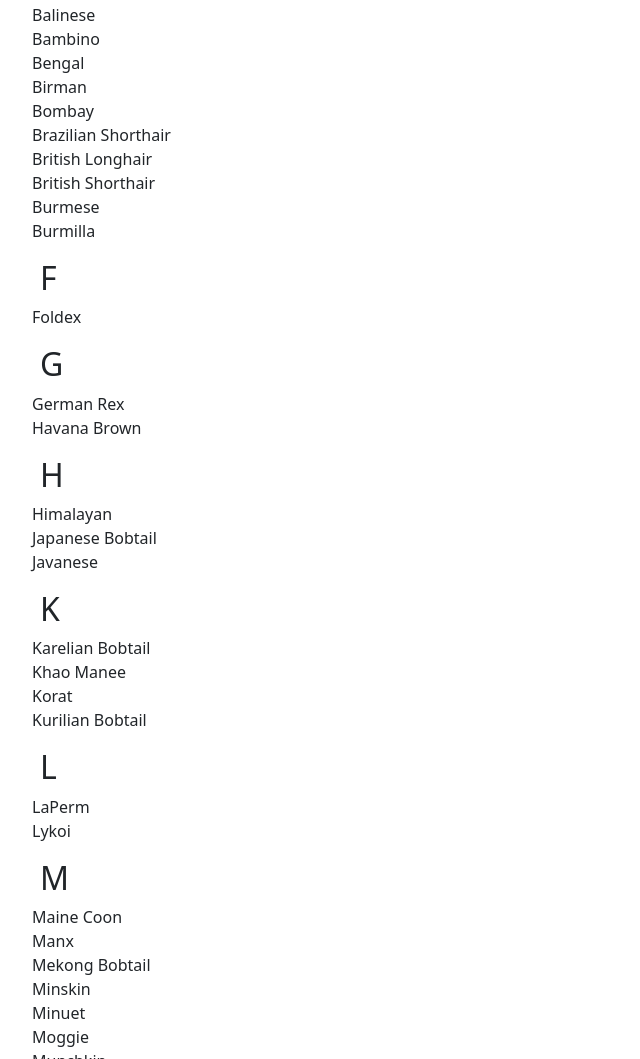
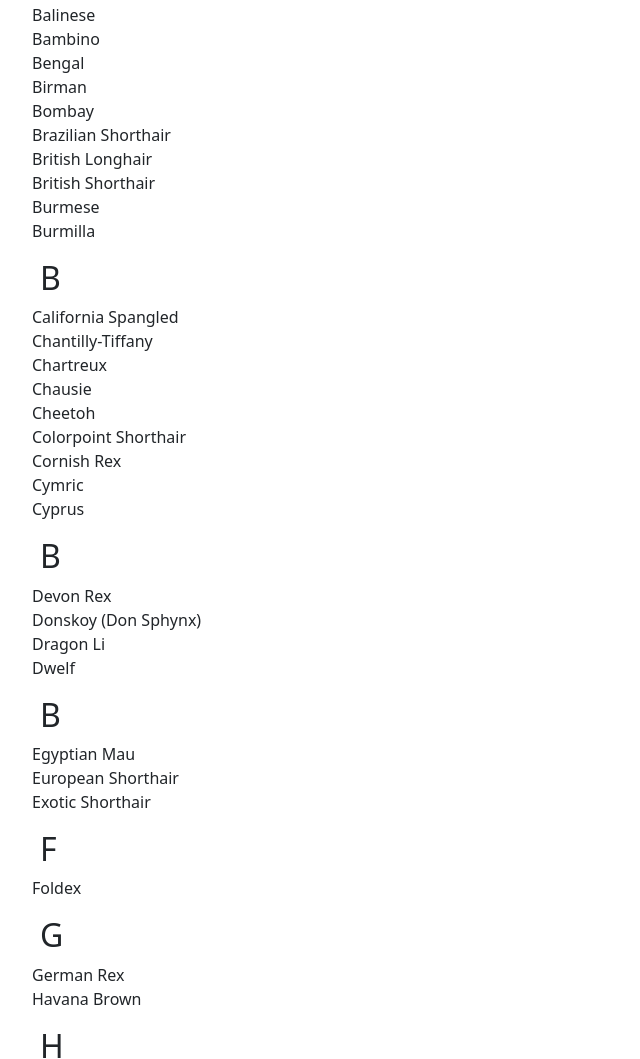
Before and after one commit to 2526-2ihif-wmc/wintertermprojectwebsite-shakyamish, a plain HTML site: page index.html in a window 1280 px wide. Shown: the part 644-1703 px from the top of the page, without its empty margins (0-640 px from the left). Drawn offline with nearby package versions, Linux system fonts and the light colour scheme.

Commit message:
filter add

```diff
--- a/index.html
+++ b/index.html
@@ -125,18 +125,44 @@
             <li>Burmilla</li>
         </ul>
 
+        <h2 id="C">B</h2>
+        <ul>
+            <li>California Spangled</li>
+            <li>Chantilly-Tiffany</li>
+            <li>Chartreux</li>
+            <li>Chausie</li>
+            <li>Cheetoh</li>
+            <li>Colorpoint Shorthair</li>
+            <li>Cornish Rex</li>
+            <li>Cymric</li>
+            <li>Cyprus</li>
+        </ul>
+
+        <h2 id="D">B</h2>
+        <ul>
+            <li>Devon Rex</li>
+            <li>Donskoy (Don Sphynx)</li>
+            <li>Dragon Li</li>
+            <li>Dwelf</li>
+        </ul>
+
+        <h2 id="E">B</h2>
+        <ul>
+            <li>Egyptian Mau</li>
+            <li>European Shorthair</li>
+            <li>Exotic Shorthair</li>
+        </ul>
+
         <h2 id="F">F</h2>
         <ul>
             <li>Foldex</li>
         </ul>
-
 
         <h2 id="G">G</h2>
         <ul>
             <li>German Rex</li>
             <li>Havana Brown</li>
         </ul>
-
 
         <h2 id="H">H</h2>
         <ul>
@@ -159,7 +185,6 @@
             <li>Lykoi</li>
         </ul>
 
-
         <h2 id="M">M</h2>
         <ul>
             <li>Maine Coon</li>
@@ -177,7 +202,6 @@
             <li>Norwegian Forest Cat</li>
         </ul>
 
-
         <h2 id="O">O</h2>
         <ul>
             <li>Ocicat</li>
@@ -186,7 +210,6 @@
             <li>Oriental Longhair</li>
             <li>Oriental Shorthair</li>
         </ul>
-
 
         <h2 id="P">P</h2>
         <ul>
@@ -201,7 +224,6 @@
             <li>Ragdoll</li>
             <li>Russian Blue</li>
         </ul>
-
 
         <h2 id="S">S</h2>
         <ul>
@@ -222,7 +244,6 @@
             <li>Suphalak</li>
         </ul>
 
-
         <h2 id="T">T</h2>
         <ul>
             <li>Thai</li>
@@ -232,7 +253,6 @@
             <li>Turkish Van</li>
             <li>Turkish Vankedisi</li>
         </ul>
-
 
         <h2 id="U">U</h2>
         <ul>
```
